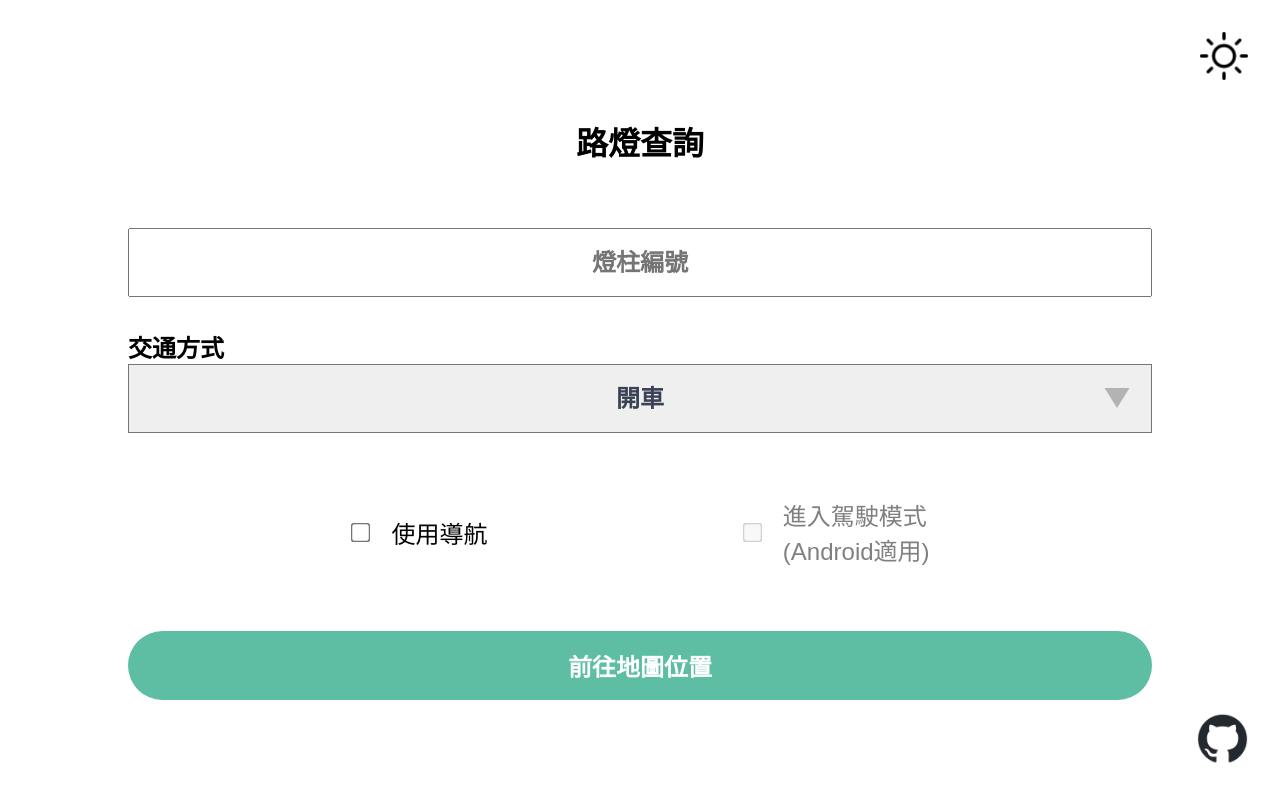
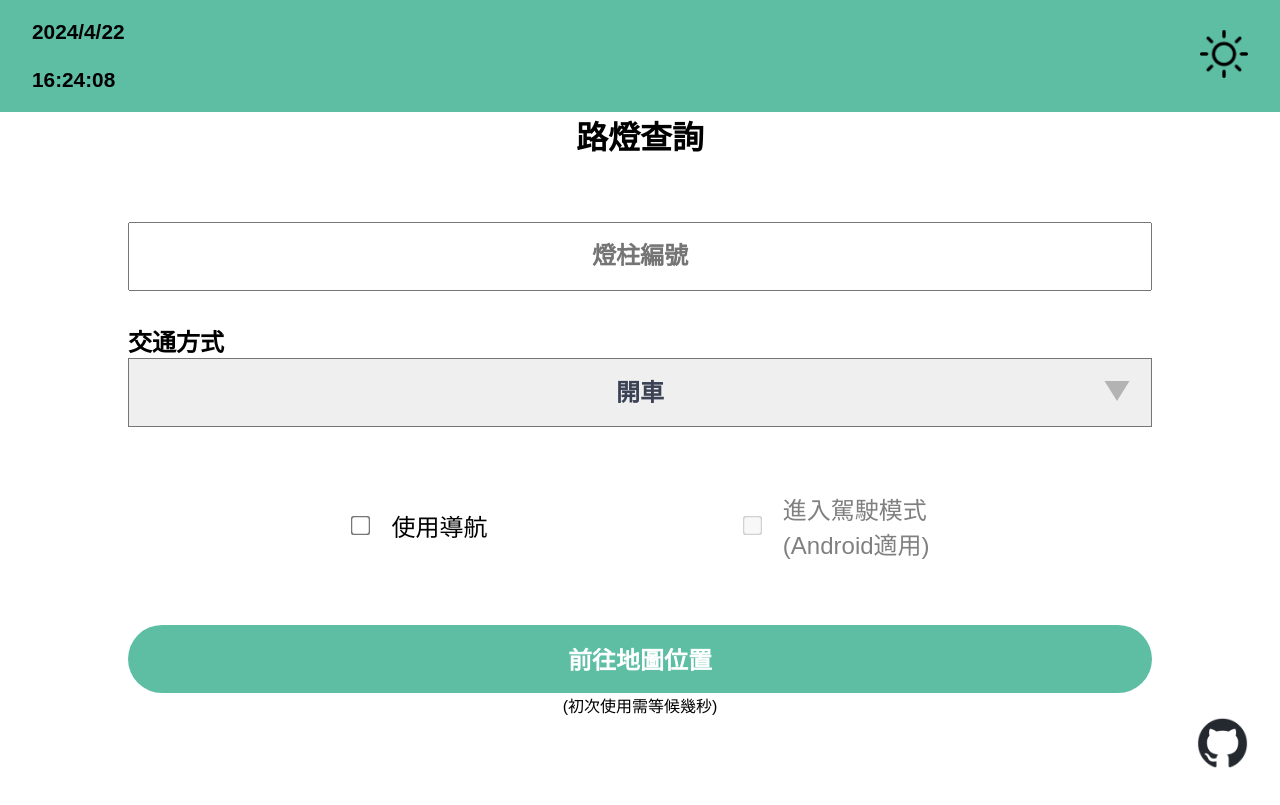
Before and after one commit to thc282/HongKongLampPostLocation, a plain HTML site: page web/index.html in a window 1280 px wide. Drawn offline with Linux system fonts and the light colour scheme.

Commit message:
add time & fix safari open issue

```diff
--- a/web/index.html
+++ b/web/index.html
@@ -7,12 +7,15 @@
     <link rel="stylesheet" type="text/css" href="style.css">
     <script src="script.js" defer></script>
 </head>
-    <body>
-        <div id="themeBtn">
-            <img src="./sun-icon.png" alt="theme" class="sun sun-icon" >
-            <img src="./moon-icon.png" alt="theme" class="moon moon-icon">
-        </div>
-        <h1 style="margin-bottom: 4rem ">路燈查詢</h1>
+    <body onload="startTime()">
+        <header>
+            <p id="datetime"></p>
+            <div id="themeBtn">
+                <img src="./sun-icon.png" alt="theme" class="sun sun-icon" >
+                <img src="./moon-icon.png" alt="theme" class="moon moon-icon">
+            </div>
+        </header>
+        <h1 style="margin-top:auto; margin-bottom: 4rem ">路燈查詢</h1>
         <form id="searchForm">
             <div style="margin-bottom: 2rem;">
                 <input type="text" id="lampName" placeholder="燈柱編號">
@@ -42,6 +45,7 @@
                 <button type="submit">前往地圖位置</button>
             </div>
         </form>
+        <div>(初次使用需等候幾秒)</div>
         <div id="github-container">
             <a href="https://github.com/thc282/HongKongLampPostLocation" style="text-decoration: none; cursor: default; color: inherit;" target="_blank">
                 <img src="./github-mark.png" alt="GitHub" class="github github-icon">
--- a/web/script.js
+++ b/web/script.js
@@ -5,6 +5,11 @@ document.getElementById('searchForm').addEventListener('submit', function(event)
     var travelMode = document.getElementById('travelMode').value;
     let isNavigate = document.getElementById('navigateCheckbox').checked;
     let isDrivingMode = document.getElementById('drivingModeCheckbox').checked;
+    // detect if it's an Android device
+    const ua = navigator.userAgent.toLowerCase()
+    const isAndroid = ua.indexOf('Android') > -1 || ua.indexOf('Adr') > -1 // android终端
+    const isIPhone  = !!ua.match(/\(i[^;]+;( U;)? CPU.+Mac OS X/) //ios终端
+
     console.log('Lamp Name: ' + lampName);
     console.log('Travel Mode: ' + travelMode);
     var url = `https://api.csdi.gov.hk/apim/dataquery/api/?id=hyd_rcd_1629267205229_84645&layer=lamppost&limit=10&offset=0`;
@@ -18,17 +23,12 @@ document.getElementById('searchForm').addEventListener('submit', function(event)
             // Handle the response data here
             console.log(data);
             if(data.numberMatched != 0){
-
                 // Use latitude and longitude to construct the Google Maps link
                 var latitude = data.features[0].properties.Latitude;
                 var longitude = data.features[0].properties.Longitude;
                 console.log(`${latitude} , ${longitude}`);
                 var encodedAddress = encodeURIComponent(`${latitude},${longitude}`);
 
-                // detect if it's an Android device
-                const ua = navigator.userAgent.toLowerCase()
-                const isAndroid = ua.includes('android')
-                const isIPhone = (navigator.userAgent.match(/iPhone/i)) ||(navigator.userAgent.match(/iPod/i))
                 var Googleurl = "https://maps.google.com/maps/";
                 var Appleurl = "https://maps.apple.com/maps/"; //q, daddr, dirflg, t
                 Googleurl += isNavigate ? `dir/?api=1&destination=${encodedAddress}&travelmode=${travelMode}` : `search/?api=1&query=${encodedAddress}`;
@@ -39,8 +39,8 @@ document.getElementById('searchForm').addEventListener('submit', function(event)
                 console.log('Appleurl: ' + Appleurl);
                 console.log('Opened link: ' + (isAndroid ? Googleurl : (isIPhone ? Appleurl : Googleurl)));
                 // Open the Google Maps link in a new tab
-                window.open((isAndroid ? Googleurl : (isIPhone ? Appleurl : Googleurl)), '_blank');
-                //window.open(url);
+                isAndroid ? window.open(Googleurl,'_blank') : (isIPhone ? window.location.href = Appleurl : window.open(Googleurl,'_blank'));
+                //window.open((isAndroid ? Googleurl : (isIPhone ? Appleurl : Googleurl)), '_blank');
              }else alert('沒有該路燈位置及資訊!')
         }).catch(error => {
             // Handle any errors that occurred during the fetch request
@@ -65,3 +65,15 @@ document.querySelector("#themeBtn").addEventListener("click", function() {
 
     document.querySelector("body").classList.toggle("dark-mode");
 })
+
+function startTime() {
+    const now = new Date();
+    const timeElement = document.getElementById("datetime");
+    const hours = now.getHours().toString().padStart(2, "0");
+    const minutes = now.getMinutes().toString().padStart(2, "0");
+    const seconds = now.getSeconds().toString().padStart(2, "0");
+    const timeString = `${hours}:${minutes}:${seconds}`;
+    const dateString = `${now.getFullYear()}/${now.getMonth() + 1}/${now.getDate()}`
+    timeElement.innerHTML = `${dateString}<br><br>${timeString}`;
+}
+setInterval(startTime, 900);
--- a/web/style.css
+++ b/web/style.css
@@ -1,3 +1,13 @@
+header{
+    display: flex;
+    width: 100%;
+    height: 7rem;
+    flex-direction: row;
+    align-items: center;
+    justify-content: space-between;
+    background-color: #5DBEA3;
+}
+
 body {
     display: flex;
     flex-direction: column;
@@ -114,9 +124,15 @@ input[type="checkbox"]{
     filter: invert(1) brightness(2);
 }
 
+#datetime{
+    margin: auto 0 auto 2rem;
+    font-size: 1.3rem;
+    font-weight: bolder;
+}
+
 #themeBtn{
     position: relative;
-    margin: 2rem 2rem auto auto;
+    margin: auto 2rem auto 0;
     width: 3rem;
 }
 
```
Also changed, not shown: web/github-mark-white.png (deleted).
